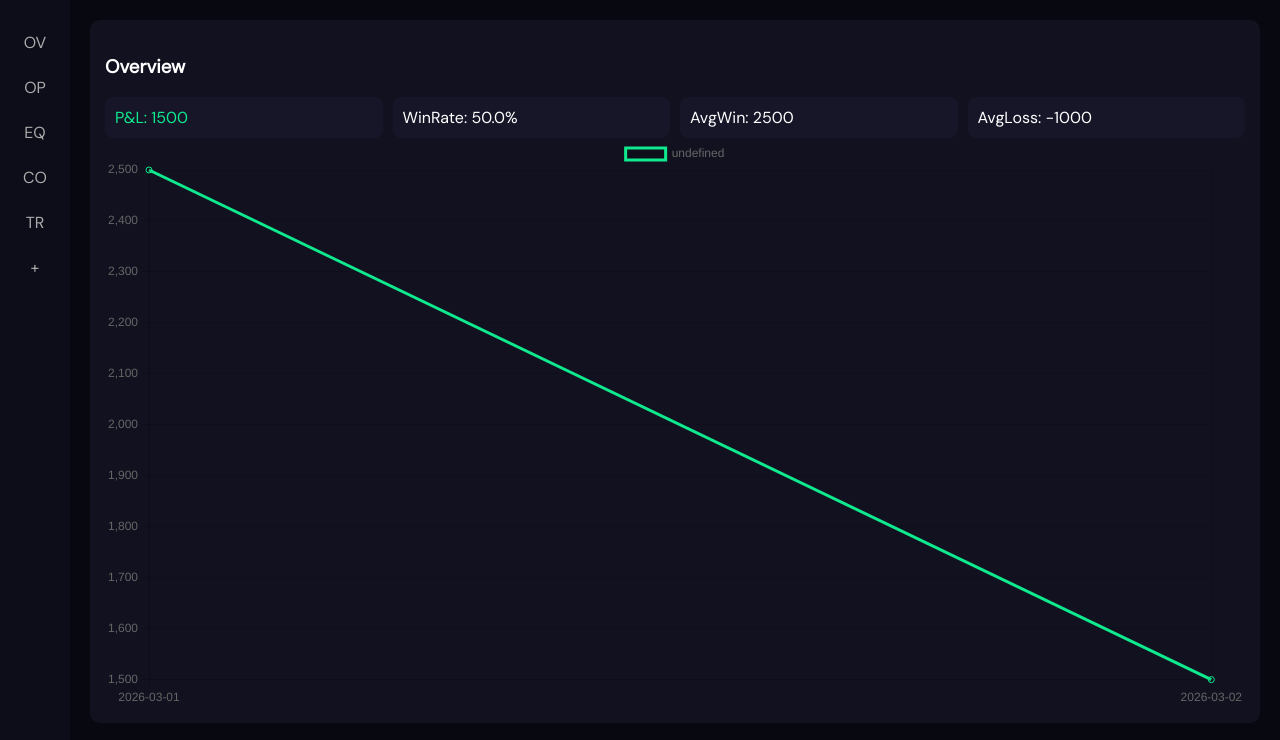
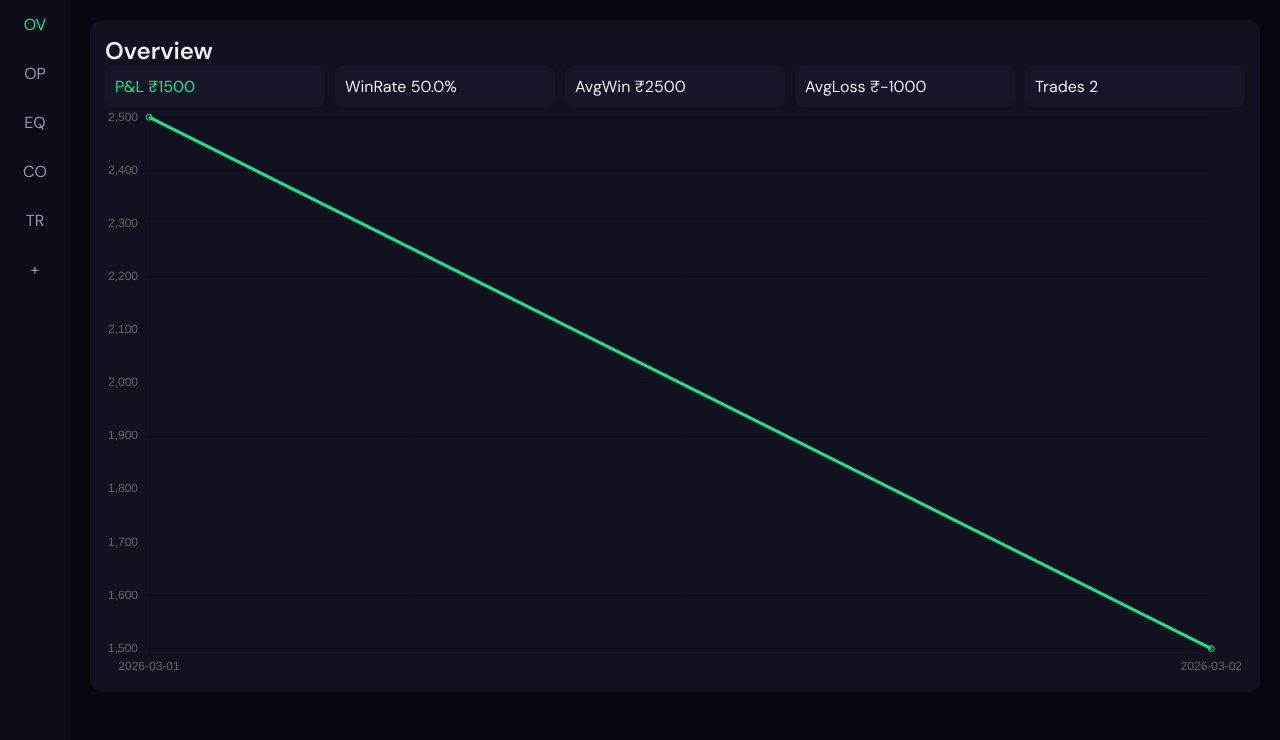
Before and after one commit to riskyff978-tech/Lakshya.EX, a plain HTML site: page index.html in a window 1280 px wide. Drawn offline with nearby package versions, Linux system fonts and the light colour scheme.

Commit message:
Refactor HTML structure and update styles

```diff
--- a/index.html
+++ b/index.html
@@ -5,120 +5,120 @@
 <meta name="viewport" content="width=device-width, initial-scale=1.0">
 <title>TradeDesk Pro</title>
 
-<link href="https://fonts.googleapis.com/css2?family=Bebas+Neue&family=DM+Sans&family=JetBrains+Mono&display=swap" rel="stylesheet">
+<link href="https://fonts.googleapis.com/css2?family=Bebas+Neue&family=DM+Sans:wght@300;400;500;600&family=JetBrains+Mono:wght@300;400;500&display=swap" rel="stylesheet">
 
 <script defer src="https://cdnjs.cloudflare.com/ajax/libs/Chart.js/4.4.0/chart.umd.min.js"></script>
 
 <style>
-body{margin:0;background:#080810;color:#fff;font-family:'DM Sans'}
-.sidebar{position:fixed;width:70px;height:100%;background:#0d0d1a;padding-top:20px}
-.nav{color:#aaa;padding:12px;text-align:center;cursor:pointer}
-.nav:hover{color:#0fea8e}
+:root{
+--bg:#080810;--bg1:#0d0d1a;--bg2:#111120;
+--green:#0fea8e;--red:#ff4565;--blue:#3d8bff;
+--text:#f0f0f8;--text2:#9898b0
+}
+*{margin:0;padding:0;box-sizing:border-box}
+body{background:var(--bg);color:var(--text);font-family:'DM Sans'}
+.sidebar{width:70px;position:fixed;height:100%;background:var(--bg1)}
+.nav{padding:14px;text-align:center;color:var(--text2);cursor:pointer}
+.nav.active,.nav:hover{color:var(--green)}
 .main{margin-left:70px;padding:20px}
-.card{background:#111120;border-radius:10px;padding:15px;margin-bottom:15px}
-.grid{display:grid;grid-template-columns:repeat(4,1fr);gap:10px}
+.card{background:var(--bg2);padding:15px;border-radius:12px;margin-bottom:15px}
+.grid{display:grid;grid-template-columns:repeat(5,1fr);gap:10px}
 .stat{background:#161628;padding:10px;border-radius:8px}
-.green{color:#0fea8e}
-.red{color:#ff4565}
+.green{color:var(--green)}.red{color:var(--red)}
 table{width:100%;border-collapse:collapse}
-td,th{padding:8px;border-bottom:1px solid #222}
-input,select{width:100%;padding:8px;background:#161628;border:1px solid #333;color:#fff;margin-bottom:8px}
-button{background:#0fea8e;border:none;padding:10px;cursor:pointer}
+td,th{padding:10px;border-bottom:1px solid #222}
+input,select{width:100%;padding:10px;background:#161628;border:1px solid #333;color:#fff;margin-bottom:8px}
+button{background:var(--green);border:none;padding:10px;border-radius:6px;cursor:pointer}
 </style>
 </head>
 
 <body>
 
 <div class="sidebar">
-  <div class="nav" onclick="sw('overview')">OV</div>
-  <div class="nav" onclick="sw('options')">OP</div>
-  <div class="nav" onclick="sw('equity')">EQ</div>
-  <div class="nav" onclick="sw('commodity')">CO</div>
-  <div class="nav" onclick="sw('trades')">TR</div>
-  <div class="nav" onclick="sw('add')">+</div>
+  <div class="nav active" onclick="sw('overview',this)">OV</div>
+  <div class="nav" onclick="sw('options',this)">OP</div>
+  <div class="nav" onclick="sw('equity',this)">EQ</div>
+  <div class="nav" onclick="sw('commodity',this)">CO</div>
+  <div class="nav" onclick="sw('trades',this)">TR</div>
+  <div class="nav" onclick="sw('add',this)">+</div>
 </div>
 
 <div class="main">
 
-<!-- OVERVIEW -->
 <div id="overview" class="card">
-  <h3>Overview</h3>
+<h2>Overview</h2>
 <div class="grid" id="stats"></div>
 <canvas id="chart"></canvas>
 </div>
 
-<!-- SEGMENTS -->
-<div id="options" class="card" style="display:none"><h3>Options</h3><div id="optTable"></div></div>
-<div id="equity" class="card" style="display:none"><h3>Equity</h3><div id="eqTable"></div></div>
-<div id="commodity" class="card" style="display:none"><h3>Commodity</h3><div id="coTable"></div></div>
+<div id="options" class="card" style="display:none"><h3>Options</h3><div id="opT"></div></div>
+<div id="equity" class="card" style="display:none"><h3>Equity</h3><div id="eqT"></div></div>
+<div id="commodity" class="card" style="display:none"><h3>Commodity</h3><div id="coT"></div></div>
 
-<!-- ALL -->
 <div id="trades" class="card" style="display:none">
 <h3>All Trades</h3>
-
-  <select id="filterSeg" onchange="renderAll()">
+<select id="fSeg" onchange="renderAll()">
 <option value="ALL">All</option>
 <option>Options</option>
 <option>Equity</option>
 <option>Commodity</option>
 </select>
-
-  <div id="allTable"></div>
+<div id="allT"></div>
 </div>
 
-<!-- ADD -->
 <div id="add" class="card" style="display:none">
 <h3>Add Trade</h3>
 <input type="date" id="xD">
-  <select id="xSeg">
-    <option>Options</option>
-    <option>Equity</option>
-    <option>Commodity</option>
-  </select>
+<select id="xSeg"><option>Options</option><option>Equity</option><option>Commodity</option></select>
 <input id="xSym" placeholder="Symbol">
-  <select id="xDir">
-    <option>BUY</option>
-    <option>SELL</option>
-  </select>
+<select id="xDir"><option>BUY</option><option>SELL</option></select>
 <input type="number" id="xQ" placeholder="Qty">
 <input type="number" id="xEn" placeholder="Entry">
 <input type="number" id="xEx" placeholder="Exit">
-  <button onclick="addTrade()">Add</button>
+<button onclick="addTrade()">Add Trade</button>
 </div>
 
 </div>
 
 <script>
 
-/* ===== STORAGE SAFE ===== */
+/* ===== STORAGE FIX ===== */
 let T;
-try{T=JSON.parse(localStorage.getItem('td3')||'null')}catch(e){T=null}
+try{T=JSON.parse(localStorage.getItem('td_full')||'null')}catch(e){T=null}
+
 if(!T){
 T=[
 {id:1,date:'2026-03-01',segment:'Options',symbol:'NIFTY',type:'BUY',qty:50,entry:100,exit:150,pnl:2500},
 {id:2,date:'2026-03-02',segment:'Equity',symbol:'TCS',type:'BUY',qty:10,entry:3500,exit:3400,pnl:-1000}
-];save();
+];
+save();
 }
-function save(){localStorage.setItem('td3',JSON.stringify(T))}
+
+function save(){localStorage.setItem('td_full',JSON.stringify(T))}
 
 /* ===== NAV ===== */
-function sw(id){
-['overview','options','equity','commodity','trades','add'].forEach(x=>{
-document.getElementById(x).style.display='none'
-});
-document.getElementById(id).style.display='block'
+function sw(tab,el){
+document.querySelectorAll('.nav').forEach(n=>n.classList.remove('active'))
+if(el)el.classList.add('active')
+
+;['overview','options','equity','commodity','trades','add']
+.forEach(id=>document.getElementById(id).style.display='none')
+
+document.getElementById(tab).style.display='block'
 }
 
-/* ===== CALC ===== */
-function calc(a){
-const tot=a.reduce((s,t)=>s+t.pnl,0)
-const w=a.filter(t=>t.pnl>0)
-const l=a.filter(t=>t.pnl<0)
+/* ===== CALCULATIONS ===== */
+function calc(arr){
+const tot=arr.reduce((s,t)=>s+t.pnl,0)
+const w=arr.filter(t=>t.pnl>0)
+const l=arr.filter(t=>t.pnl<0)
+
 return{
 tot,
-wr:a.length?((w.length/a.length)*100).toFixed(1):0,
+wr:arr.length?((w.length/arr.length)*100).toFixed(1):0,
 aw:w.length?(w.reduce((s,t)=>s+t.pnl,0)/w.length):0,
-al:l.length?(l.reduce((s,t)=>s+t.pnl,0)/l.length):0
+al:l.length?(l.reduce((s,t)=>s+t.pnl,0)/l.length):0,
+trades:arr.length
 }
 }
 
@@ -126,23 +126,23 @@ al:l.length?(l.reduce((s,t)=>s+t.pnl,0)/l.length):0
 function renderStats(){
 const s=calc(T)
 stats.innerHTML=`
-<div class="stat ${s.tot>=0?'green':'red'}">P&L: ${s.tot}</div>
-<div class="stat">WinRate: ${s.wr}%</div>
-<div class="stat">AvgWin: ${s.aw.toFixed(0)}</div>
-<div class="stat">AvgLoss: ${s.al.toFixed(0)}</div>
-`
+<div class="stat ${s.tot>=0?'green':'red'}">P&L ₹${s.tot}</div>
+<div class="stat">WinRate ${s.wr}%</div>
+<div class="stat">AvgWin ₹${s.aw.toFixed(0)}</div>
+<div class="stat">AvgLoss ₹${s.al.toFixed(0)}</div>
+<div class="stat">Trades ${s.trades}</div>`
 }
 
 /* ===== TABLE ===== */
 function makeTable(arr){
-if(!arr.length) return "No Data"
-let h="<table><tr><th>Date</th><th>Seg</th><th>Sym</th><th>PnL</th><th></th></tr>"
+if(!arr.length)return "No trades"
+let h="<table><tr><th>Date</th><th>Seg</th><th>Symbol</th><th>PnL</th><th></th></tr>"
 arr.slice().reverse().forEach(t=>{
 h+=`<tr>
 <td>${t.date}</td>
 <td>${t.segment}</td>
 <td>${t.symbol}</td>
-<td class="${t.pnl>=0?'green':'red'}">${t.pnl}</td>
+<td class="${t.pnl>=0?'green':'red'}">₹${t.pnl}</td>
 <td><button onclick="del(${t.id})">X</button></td>
 </tr>`
 })
@@ -152,18 +152,18 @@ return h
 
 /* ===== RENDER ===== */
 function renderAll(){
-const f=filterSeg.value
+const f=fSeg.value
 const arr=f==='ALL'?T:T.filter(t=>t.segment===f)
-allTable.innerHTML=makeTable(arr)
+allT.innerHTML=makeTable(arr)
 }
 
 function renderSeg(){
-optTable.innerHTML=makeTable(T.filter(t=>t.segment==='Options'))
-eqTable.innerHTML=makeTable(T.filter(t=>t.segment==='Equity'))
-coTable.innerHTML=makeTable(T.filter(t=>t.segment==='Commodity'))
+opT.innerHTML=makeTable(T.filter(t=>t.segment==='Options'))
+eqT.innerHTML=makeTable(T.filter(t=>t.segment==='Equity'))
+coT.innerHTML=makeTable(T.filter(t=>t.segment==='Commodity'))
 }
 
-/* ===== ADD ===== */
+/* ===== ADD TRADE FIX ===== */
 function addTrade(){
 const d=xD.value
 const sg=xSeg.value
@@ -173,13 +173,19 @@ const q=parseFloat(xQ.value)||0
 const en=parseFloat(xEn.value)||0
 const ex=parseFloat(xEx.value)||0
 
-if(!d||!sym||q<=0){alert("Fill correctly");return}
+if(!d||!sym||q<=0){
+alert("Fill properly")
+return
+}
 
 const pnl=(ex-en)*q*(dir==='BUY'?1:-1)
 
 T.push({id:Date.now(),date:d,segment:sg,symbol:sym,type:dir,qty:q,entry:en,exit:ex,pnl})
+
 save()
 init()
+
+xSym.value=xQ.value=xEn.value=xEx.value=""
 }
 
 /* ===== DELETE ===== */
@@ -190,17 +196,25 @@ init()
 }
 
 /* ===== CHART ===== */
-let chart
+let chart;
 function renderChart(){
+const el=document.getElementById('chart')
+if(!el) return
+
 let c=0
 const labels=T.map(t=>t.date)
 const data=T.map(t=>{c+=t.pnl;return c})
 
-if(chart)chart.destroy()
-chart=new Chart(chartEl,{type:'line',data:{labels,datasets:[{data,borderColor:'#0fea8e'}]}})
+if(chart) chart.destroy()
+
+chart=new Chart(el,{
+type:'line',
+data:{labels,datasets:[{data,borderColor:'#0fea8e',tension:.3}]},
+options:{plugins:{legend:{display:false}}}
+})
 }
 
-/* ===== INIT ===== */
+/* ===== INIT FIX ===== */
 function init(){
 renderStats()
 renderAll()
@@ -208,10 +222,8 @@ renderSeg()
 renderChart()
 }
 
-/* ===== START ===== */
 document.addEventListener("DOMContentLoaded",()=>{
 xD.value=new Date().toISOString().slice(0,10)
-window.chartEl=document.getElementById('chart')
 init()
 })
 
```
Lines whose indentation alone changed are shown as unchanged.
